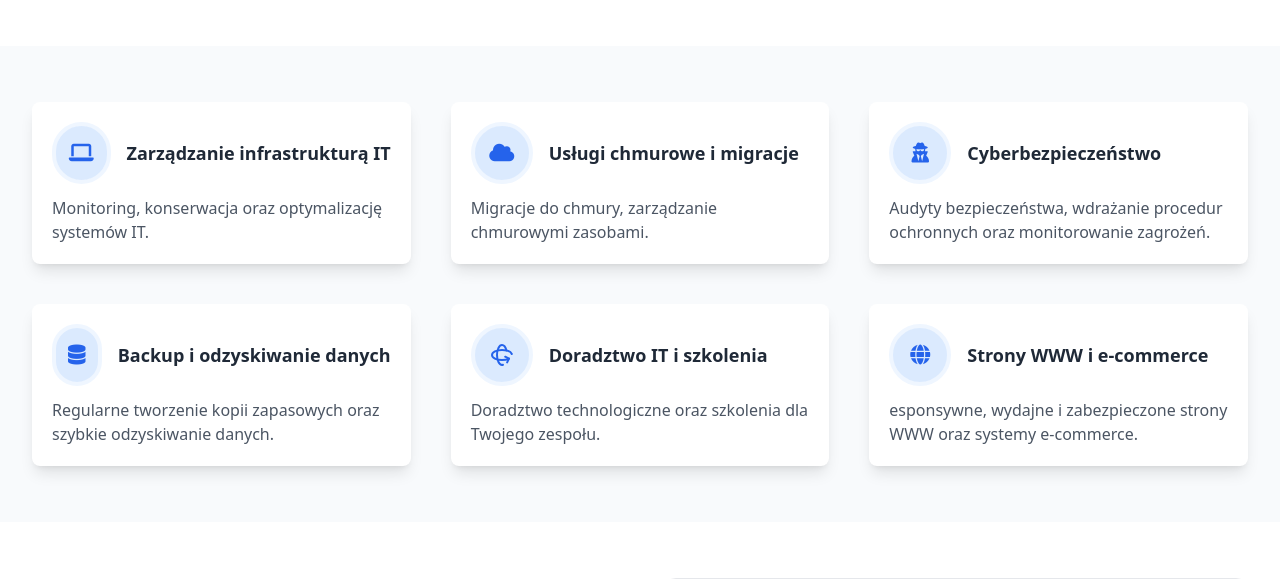
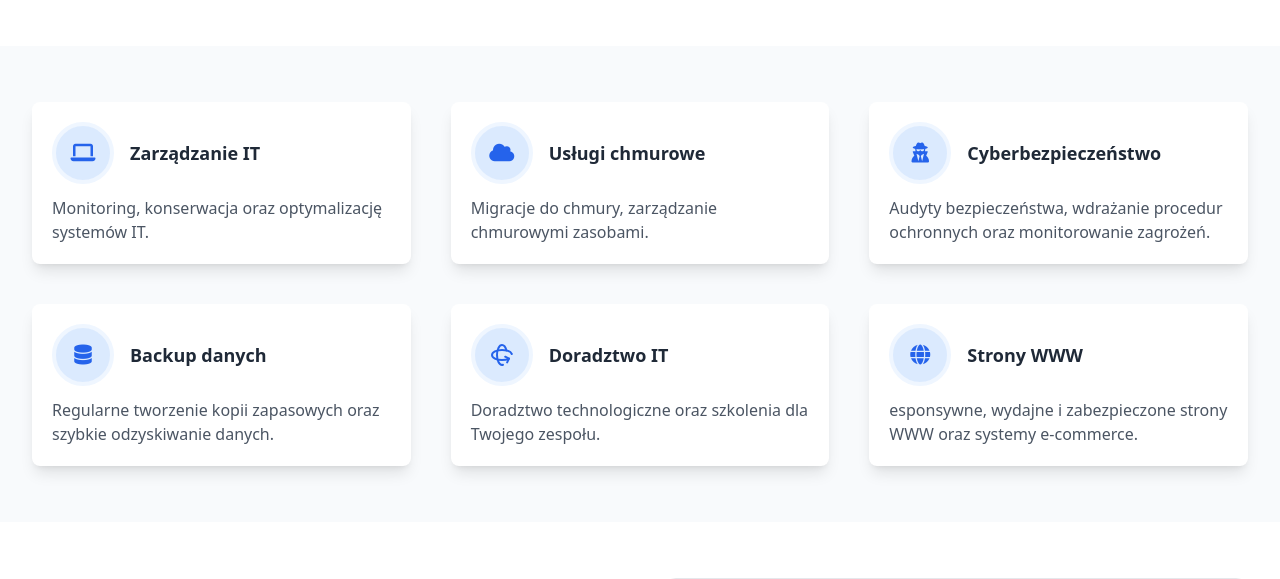
Before and after one commit to akulewicz/techsolutions, a Flask app: page / in a window 1280 px wide. Shown: the part 609-1188 px from the top of the page. Run offline with Flask 3, Linux system fonts and the light colour scheme; some libraries are stand-ins or nearby versions.

Commit message:
Fix featured titles

```diff
--- a/app/templates/home.html
+++ b/app/templates/home.html
@@ -45,7 +45,7 @@
             <i class="fa-solid fa-laptop text-blue-600 text-xl"></i>
           </div>
           <div class="shrink-0">
-            <h3 class="block text-lg font-semibold text-gray-800">Zarządzanie infrastrukturą IT</h3>
+            <h3 class="block text-lg font-semibold text-gray-800">Zarządzanie IT</h3>
           </div>
         </div>
         <p class="text-gray-600">Monitoring, konserwacja oraz optymalizację systemów IT.</p>
@@ -59,7 +59,7 @@
             <i class="fa-solid fa-cloud text-blue-600 text-xl"></i>
           </div>
           <div class="shrink-0">
-            <h3 class="block text-lg font-semibold text-gray-800">Usługi chmurowe i migracje</h3>
+            <h3 class="block text-lg font-semibold text-gray-800">Usługi chmurowe</h3>
           </div>
         </div>
         <p class="text-gray-600">Migracje do chmury, zarządzanie chmurowymi zasobami.</p>
@@ -87,7 +87,7 @@
             <i class="fa-solid fa-database text-blue-600 text-xl"></i>
           </div>
           <div class="shrink-0">
-            <h3 class="block text-lg font-semibold text-gray-800">Backup i odzyskiwanie danych</h3>
+            <h3 class="block text-lg font-semibold text-gray-800">Backup danych</h3>
           </div>
         </div>
         <p class="text-gray-600">Regularne tworzenie kopii zapasowych oraz szybkie odzyskiwanie danych.</p>
@@ -101,7 +101,7 @@
             <svg class="shrink-0 size-6 text-blue-600" xmlns="http://www.w3.org/2000/svg" width="24" height="24" viewBox="0 0 24 24" fill="none" stroke="currentColor" stroke-width="2" stroke-linecap="round" stroke-linejoin="round"><path d="M16.466 7.5C15.643 4.237 13.952 2 12 2 9.239 2 7 6.477 7 12s2.239 10 5 10c.342 0 .677-.069 1-.2"/><path d="m15.194 13.707 3.814 1.86-1.86 3.814"/><path d="M19 15.57c-1.804.885-4.274 1.43-7 1.43-5.523 0-10-2.239-10-5s4.477-5 10-5c4.838 0 8.873 1.718 9.8 4"/></svg>
           </div>
           <div class="shrink-0">
-            <h3 class="block text-lg font-semibold text-gray-800">Doradztwo IT i szkolenia</h3>
+            <h3 class="block text-lg font-semibold text-gray-800">Doradztwo IT</h3>
           </div>
         </div>
         <p class="text-gray-600">Doradztwo technologiczne oraz szkolenia dla Twojego zespołu.</p>
@@ -115,7 +115,7 @@
             <i class="fa-solid fa-globe text-blue-600 text-xl"></i>
           </div>
           <div class="shrink-0">
-            <h3 class="block text-lg font-semibold text-gray-800">Strony WWW i e-commerce</h3>
+            <h3 class="block text-lg font-semibold text-gray-800">Strony WWW</h3>
           </div>
         </div>
         <p class="text-gray-600"><Ri:viewport></Ri:viewport>esponsywne, wydajne i zabezpieczone strony WWW oraz systemy e-commerce.</p>
```
